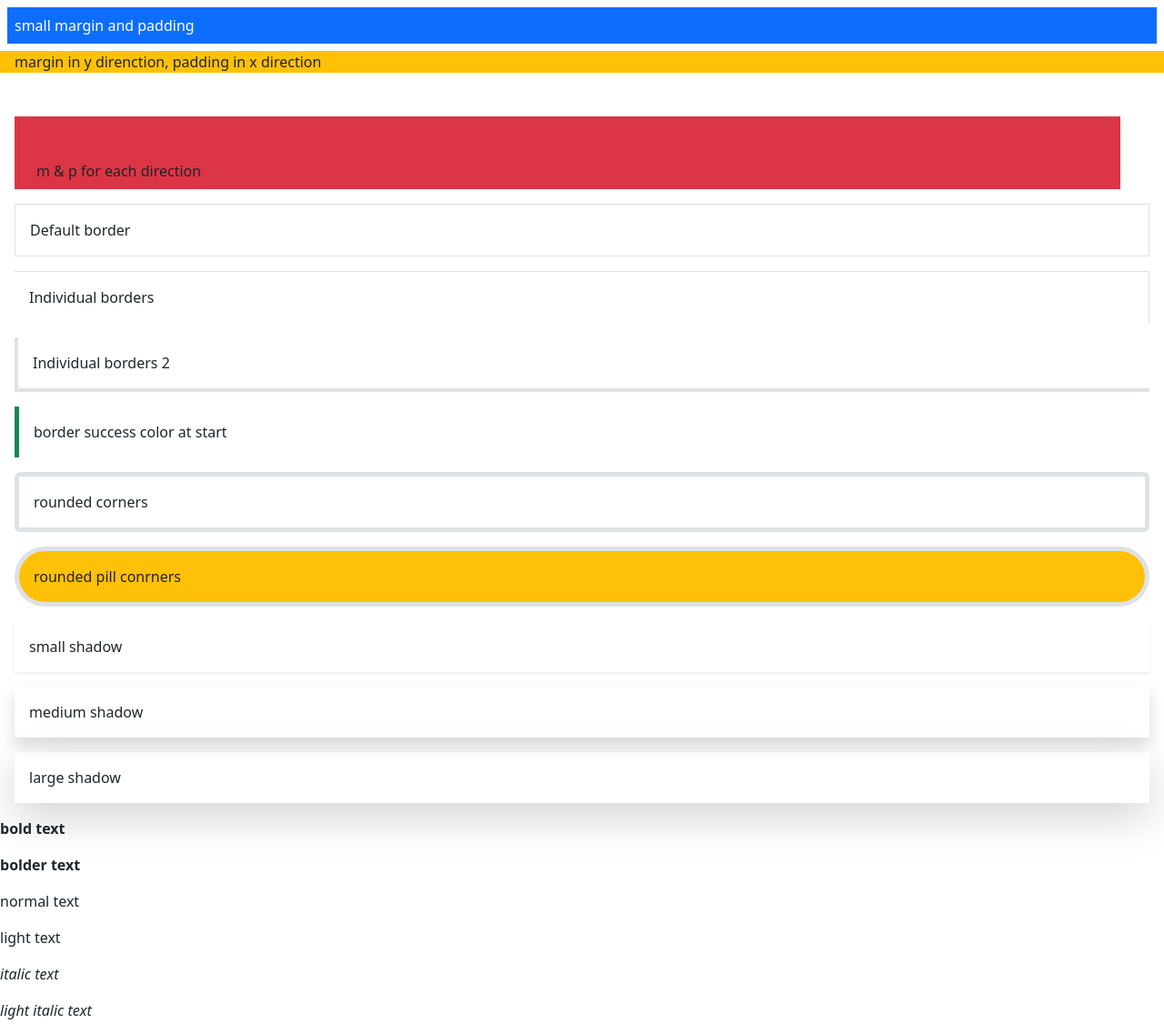
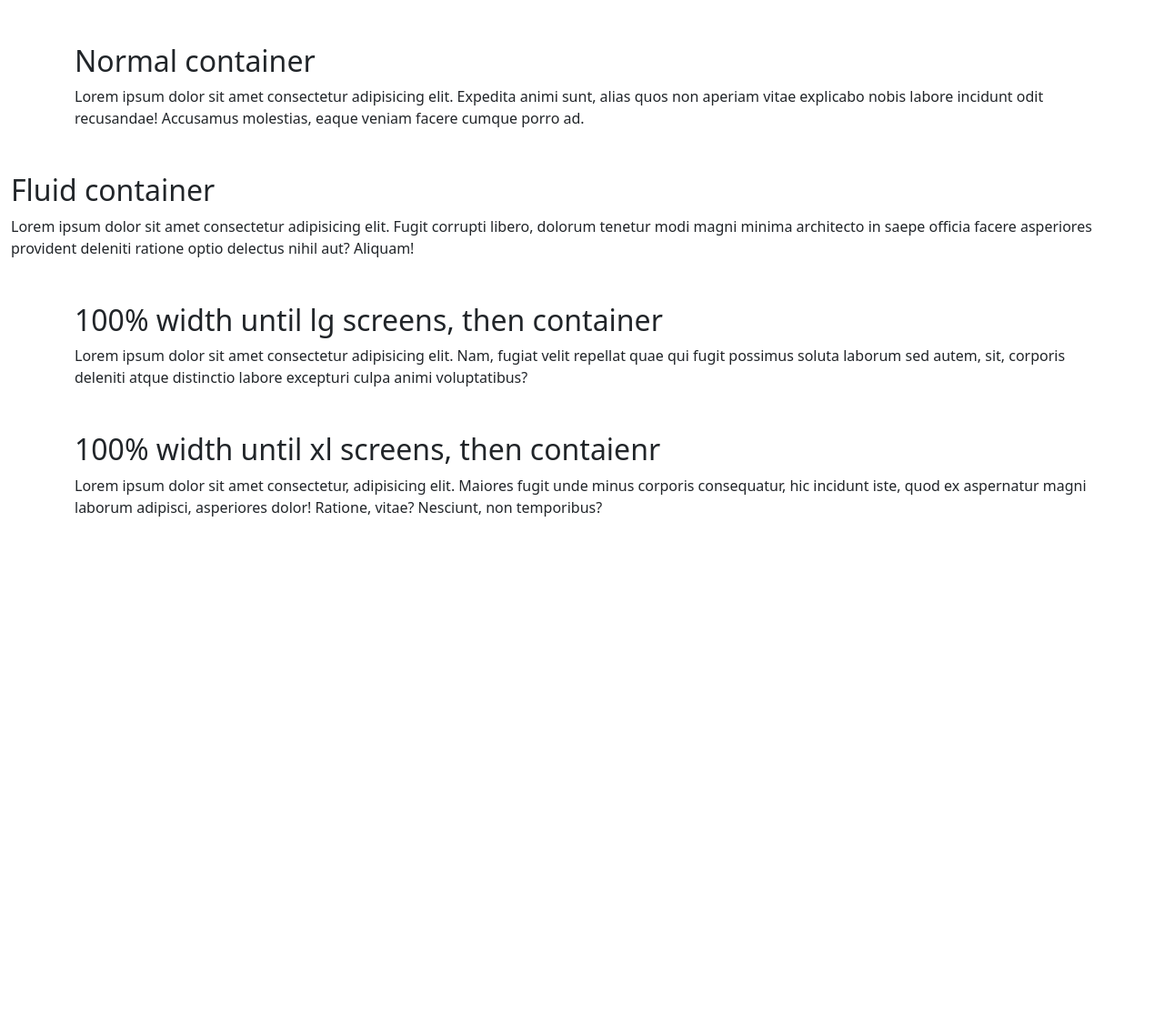
Before and after one commit to pavanuthsara/bootstrap, a plain HTML site: page index.html in a window 1280 px wide. Shown: the whole page at 91% size. After the commit the page ends 800 px from the top, so only its background shows below. Drawn offline with nearby package versions, Linux system fonts and the light colour scheme.

Commit message:
tutorial 6

```diff
--- a/index.html
+++ b/index.html
@@ -8,31 +8,28 @@
 </head>
 <body>
 
-    <!-- margin and padding -->
-    <div class="bg-primary m-2 p-2 text-white">small margin and padding</div>
-    <div class="bg-warning my-2 px-3">margin in y direnction, padding in x direction</div>
-    <div class="bg-danger mt-5 ms-3 me-5 pt-5 ps-4 pb-2">m & p for each direction</div>
+    <div class="container my-5">
+        <h2>Normal container</h2>
+        <p>Lorem ipsum dolor sit amet consectetur adipisicing elit. Expedita animi
+        sunt, alias quos non aperiam vitae explicabo nobis labore incidunt
+        odit recusandae! Accusamus molestias, eaque veniam facere cumque
+        porro ad.</p>
+    </div>
 
-    <!-- borders -->
-    <div class="m-3 p-3 border">Default border</div>
-    <div class="m-3 p-3 border-top border-end">Individual borders</div>
-    <div class="m-3 p-3 border-start border-bottom border-4">Individual borders 2</div>
-    <div class="m-3 p-3 border-start border-success border-5">border success color at start</div>
-    <div class="m-3 p-3 rounded border border-5">rounded corners</div>
-    <div class="m-3 p-3 rounded-pill border border-5 bg-warning">rounded pill conrners</div>
+    <div class="container-fluid">
+        <h2>Fluid container</h2>
+        <p>Lorem ipsum dolor sit amet consectetur adipisicing elit. Fugit corrupti libero, dolorum tenetur modi magni minima architecto in saepe officia facere asperiores provident deleniti ratione optio delectus nihil aut? Aliquam!</p>
+    </div>
 
-    <!-- box shadow -->
-    <div class="m-3 p-3 shadow-sm">small shadow</div>
-    <div class="m-3 p-3 shadow">medium shadow</div>
-    <div class="m-3 p-3 shadow-lg">large shadow</div>
+    <div class="container-lg my-5">
+        <h2>100% width until lg screens, then container</h2>
+        <p>Lorem ipsum dolor sit amet consectetur adipisicing elit. Nam, fugiat velit repellat quae qui fugit possimus soluta laborum sed autem, sit, corporis deleniti atque distinctio labore excepturi culpa animi voluptatibus?</p>
+    </div>
 
-    <!-- font weight -->
-    <p class="fw-bold">bold text</p>
-    <p class="fw-bolder">bolder text</p>
-    <p>normal text</p>
-    <p class="fw-light">light text</p>
-    <p class="fst-italic">italic text</p>
-    <p class="fst-italic fw-light">light italic text</p>
+    <div class="container-xl my-5">
+        <h2>100% width until xl screens, then contaienr</h2>
+        <p>Lorem ipsum dolor sit amet consectetur, adipisicing elit. Maiores fugit unde minus corporis consequatur, hic incidunt iste, quod ex aspernatur magni laborum adipisci, asperiores dolor! Ratione, vitae? Nesciunt, non temporibus?</p>
+    </div>
 
 
     <script src="https://cdn.jsdelivr.net/npm/bootstrap@5.3.3/dist/js/bootstrap.bundle.min.js" integrity="sha384-YvpcrYf0tY3lHB60NNkmXc5s9fDVZLESaAA55NDzOxhy9GkcIdslK1eN7N6jIeHz" crossorigin="anonymous"></script>
```
